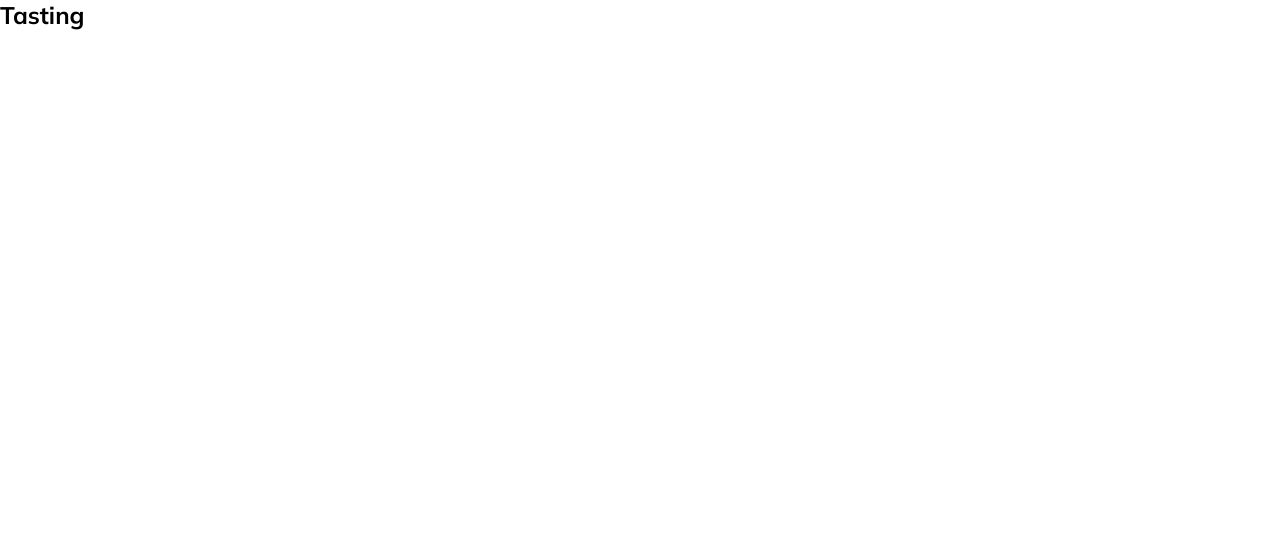
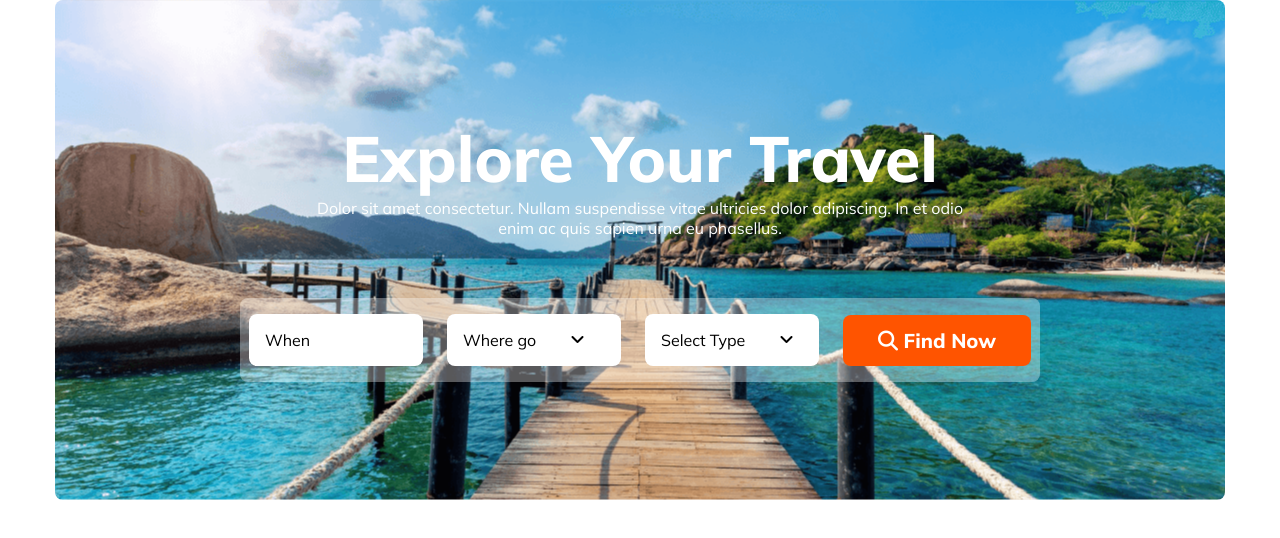
Before and after one commit to Mehedi-9T9/smart-trip, a plain HTML site: page index.html in a window 1280 px wide. Drawn offline with Linux system fonts and the light colour scheme.

Commit message:
bannar section end

```diff
--- a/index.html
+++ b/index.html
@@ -9,11 +9,32 @@
     <!-- CSS file link  -->
     <link rel="stylesheet" href="./styles/styles.css">
     <link rel="stylesheet" href="./styles/responsive.css">
+
+    <!-- Font Awesome link  -->
+    <link rel="stylesheet" href="https://cdnjs.cloudflare.com/ajax/libs/font-awesome/6.5.1/css/all.min.css"
+        integrity="sha512-DTOQO9RWCH3ppGqcWaEA1BIZOC6xxalwEsw9c2QQeAIftl+Vegovlnee1c9QX4TctnWMn13TZye+giMm8e2LwA=="
+        crossorigin="anonymous" referrerpolicy="no-referrer" />
 </head>
+
 
 <body>
     <header>
-        <h2>Tasting</h2>
+        <section class="header-container">
+            <div class="bannar-container">
+                <div class="bannar-content">
+                    <h2>Explore Your Travel</h2>
+                    <p class="similar-description">Dolor sit amet consectetur. Nullam suspendisse vitae ultricies dolor
+                        adipiscing. In et odio enim
+                        ac quis sapien urna eu phasellus.</p>
+                </div>
+                <div class="bannar-info">
+                    <button class="bannar-info-btn">When</button>
+                    <button class="bannar-info-btn">Where go <i class="fa-solid fa-angle-down"></i> </button>
+                    <button class="bannar-info-btn">Select Type <i class="fa-solid fa-angle-down"></i> </button>
+                    <button class="similar-button"> <i class="fa-solid fa-magnifying-glass"></i> Find Now</button>
+                </div>
+            </div>
+        </section>
 
     </header>
     <main>
--- a/styles/responsive.css
+++ b/styles/responsive.css
@@ -0,0 +1,33 @@
+@media screen and (max-width: 576px) {
+    .header-container {
+        max-width: auto;
+        margin: 0px auto;
+        /* border: 1px solid red; */
+    }
+
+    .bannar-container {
+        /* height: 600px; */
+        padding: 36px 24px;
+
+    }
+
+    .bannar-content {
+        width: auto;
+    }
+
+    .bannar-container h2 {
+        font-size: 24px;
+    }
+
+    .similar-description {
+        font-size: 14px;
+    }
+
+
+    .bannar-info {
+        width: auto;
+        height: auto;
+        flex-direction: column;
+        margin-top: 30px;
+    }
+}
--- a/styles/styles.css
+++ b/styles/styles.css
@@ -6,3 +6,97 @@
     font-family: 'Mulish', sans-serif;
     box-sizing: border-box;
 }
+
+/* Simirar Style  */
+.similar-description {
+
+    color: #FFF;
+
+    text-align: center;
+    font-size: 16px;
+    font-weight: 400;
+}
+
+.similar-button {
+    color: #FFF;
+
+    font-size: 20px;
+    font-weight: 800;
+
+    border-radius: 8px;
+    background: #FF5400;
+    padding: 13px 35px;
+    border: 0;
+}
+
+
+
+
+.header-container {
+    max-width: 1170px;
+    margin: 0px auto;
+    /* border: 1px solid red; */
+}
+
+/* Bannar Section Style Start  */
+.bannar-container {
+    height: 500px;
+    background-image: url("../Images/Group 13 (1) (1).png");
+    background-repeat: no-repeat;
+    background-position: center;
+
+    display: flex;
+    justify-content: center;
+    align-items: center;
+    flex-direction: column;
+    border-radius: 8px;
+    overflow: hidden;
+}
+
+.bannar-content {
+    width: 675px;
+    /* border: 1px solid red; */
+    text-align: center;
+}
+
+.bannar-content h2 {
+    color: #FFF;
+
+    font-size: 64px;
+    font-weight: 800;
+}
+
+.bannar-info {
+    width: 800px;
+    height: 84px;
+    background-color: #ffffff56;
+    display: flex;
+    justify-content: center;
+    align-items: center;
+    margin-top: 60px;
+    gap: 24px;
+    border-radius: 8px;
+}
+
+.bannar-info-btn {
+    width: 174px;
+    height: 52px;
+    border-radius: 8px;
+    background: #FFF;
+    padding: 16px;
+    border: 0;
+    text-align: start;
+    font-size: 16px;
+}
+
+.bannar-info-btn i {
+    /* font: 40px */
+    margin-left: 30px;
+}
+
+/* Bannar Section Style End */
+/* main {
+    max-width: 1170px;
+
+    margin: 0px auto;
+} */
```
